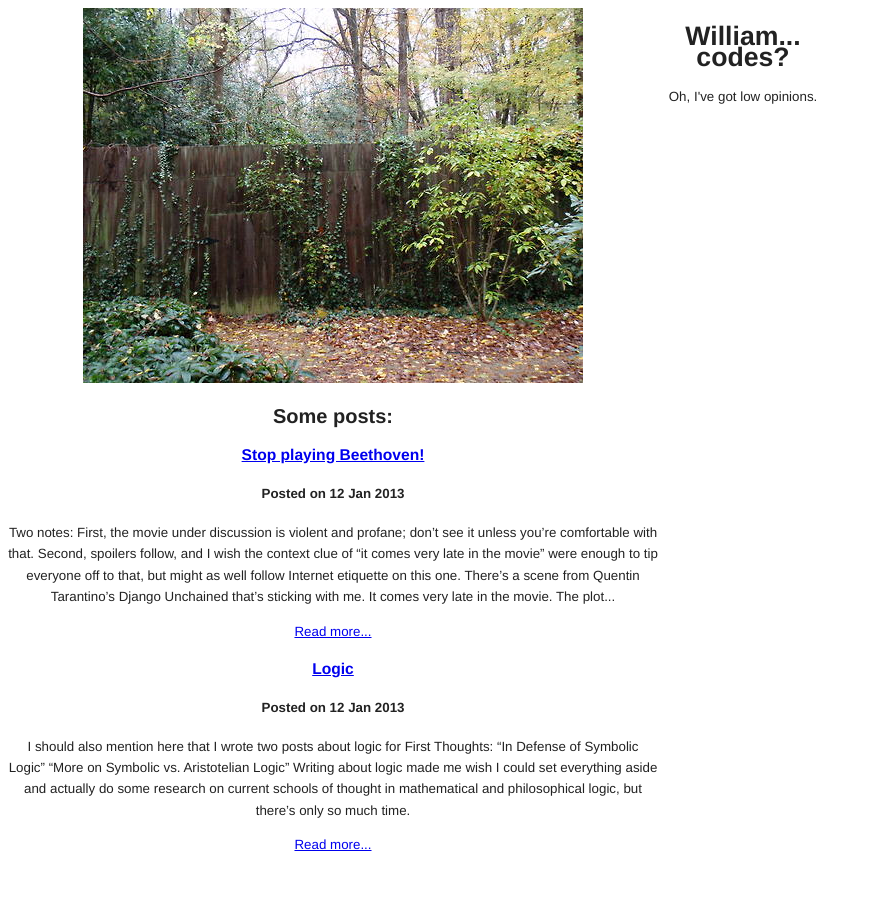
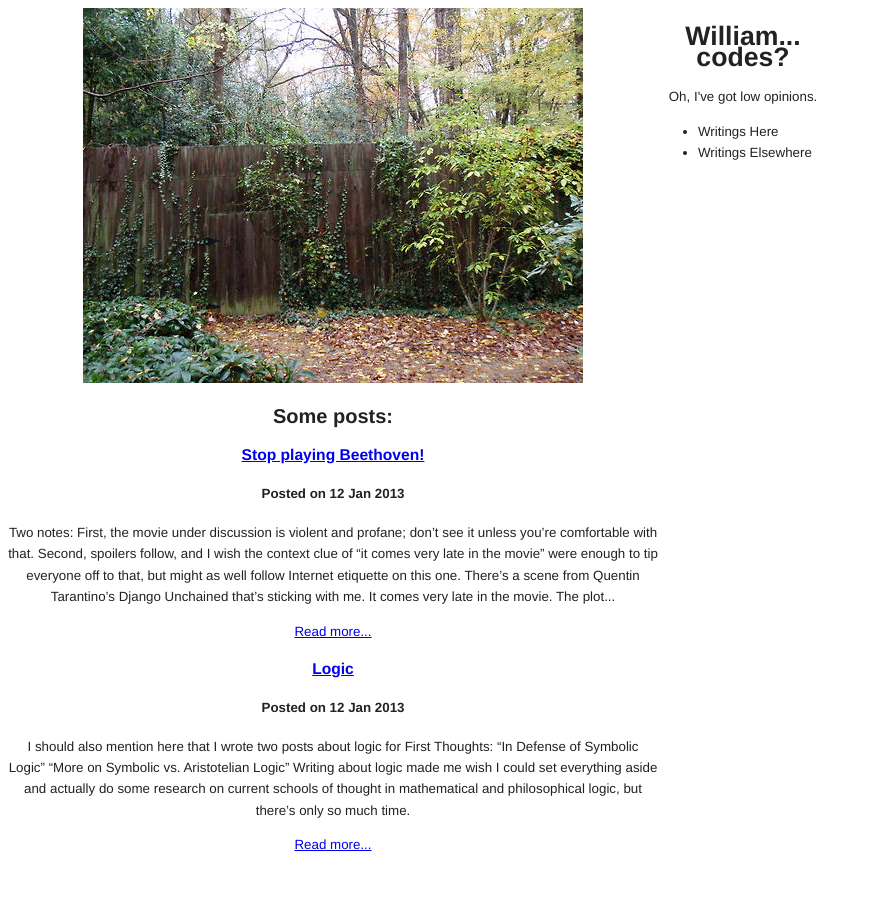
Before and after one commit to williamrandolph/williamrandolph.github.com, a Jekyll site: the page built from index.html, in a window 1280 px wide. Shown: the whole page, without its empty margins (0-870 px from the left). Built offline with Jekyll 4.4.1, drawn with Linux system fonts in a browser that asks for light colours; Markdown is read by kramdown in place of the engine named in the settings.

Commit message:
Added link list to sidebar

```diff
--- a/_layouts/default.html
+++ b/_layouts/default.html
@@ -23,6 +23,10 @@
       <div class="sidebar">
         <h1 class="header">William... codes?</h1>
         <p class="header">Oh, I've got low opinions.</p>
+        <ul>
+          <li>Writings Here</li>
+          <li>Writings Elsewhere</li>
+        </ul>
 
 
       </div>
--- a/stylesheets/style2.css
+++ b/stylesheets/style2.css
@@ -6,11 +6,15 @@ body {
     line-height:16pt;
 }
 
+li {
+  text-align:left;
+}
+
 .wrapper{
   width:820px;
 }
 
-/* header */
+/* sidebar */
 
 .sidebar {
   width:170px;
```
